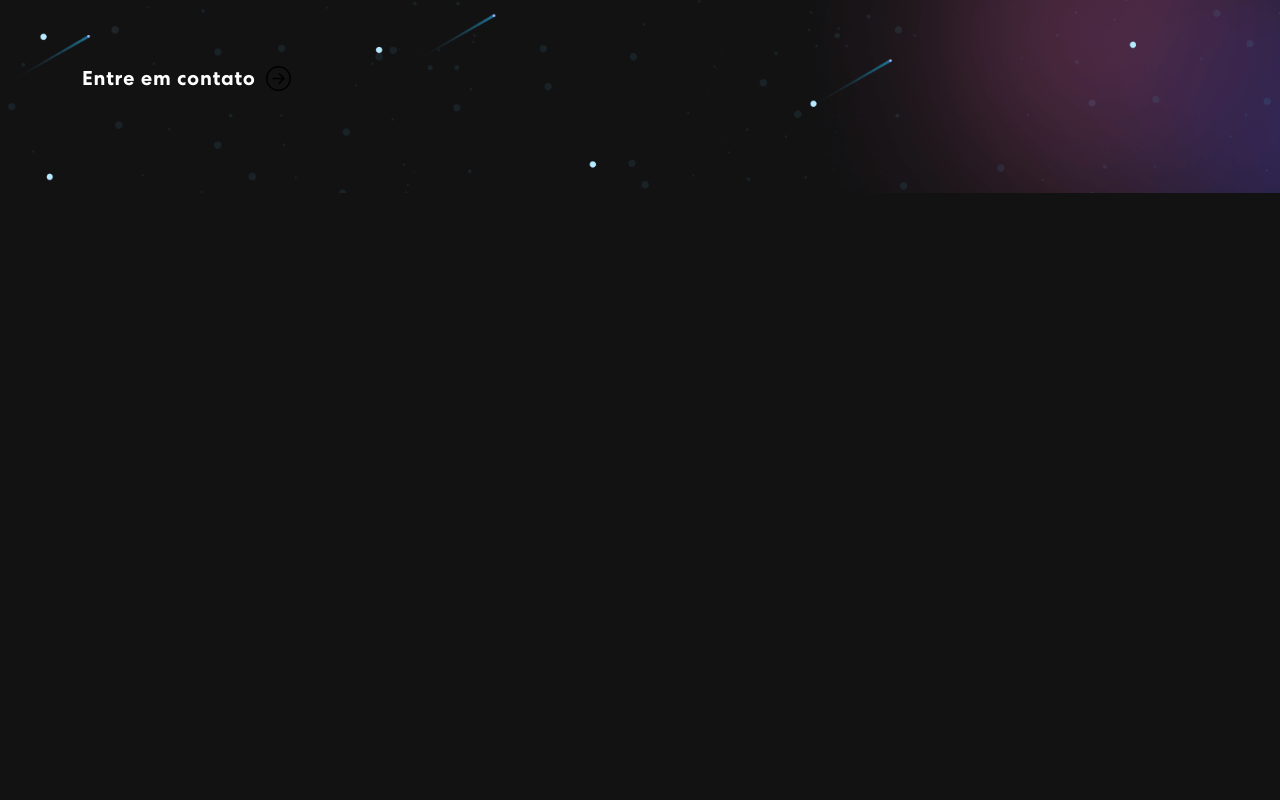
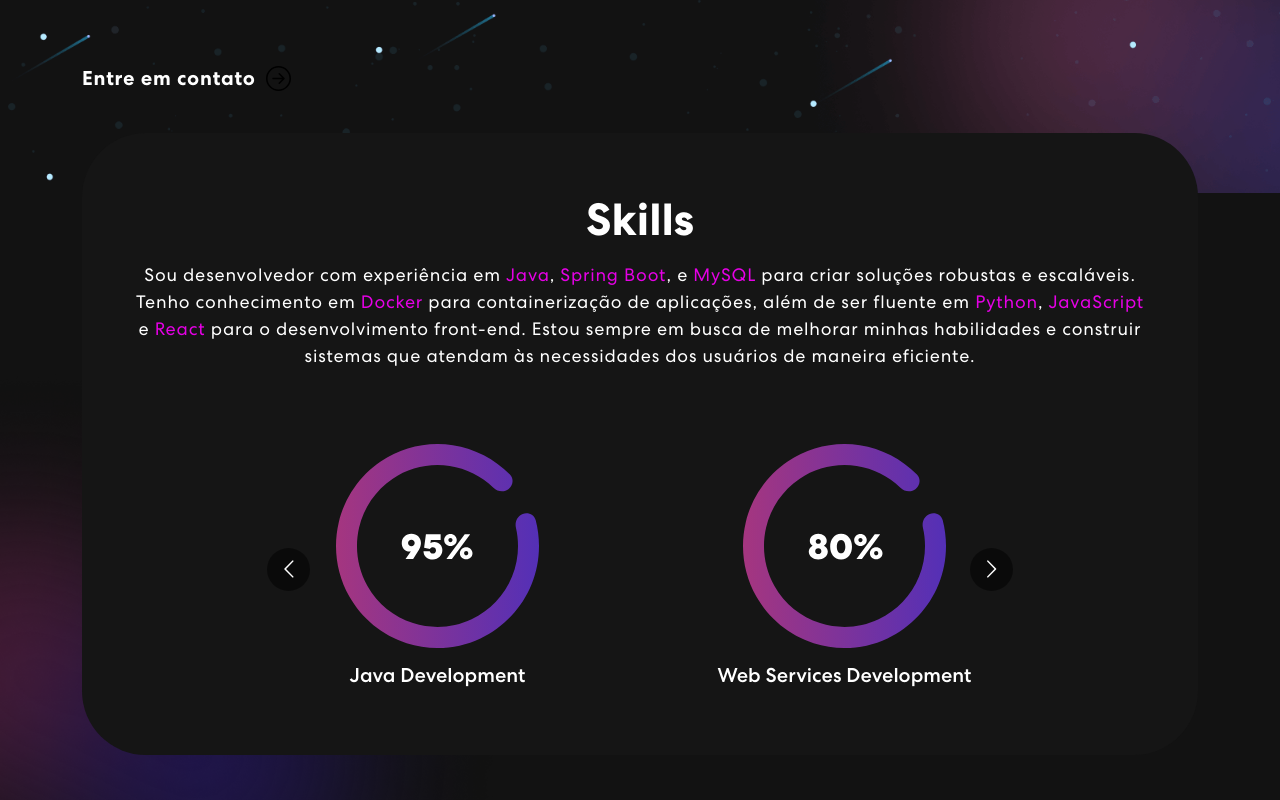
Before and after one commit to Nagiitoshi/personal-portfolio, a React (Create React App) app: page / in a window 1280 px wide. Shown: the part 660-1460 px from the top of the page. Before the commit the page ends 853 px from the top, so only its background shows below. Built offline with nearby package versions, Linux system fonts and the light colour scheme.

Commit message:
Skills Part

```diff
--- a/src/App.css
+++ b/src/App.css
@@ -427,3 +427,49 @@ nav.navbar .navbar-toggler[aria-expanded="true"] .navbar-toggler-icon {
 .txt-rotate>.wrap {
   border-right: 0.08em solid #666;
 }
+
+/************ Skills Css ************/
+.skill {
+  padding: 0 0 50px 0;
+  position: relative;
+}
+
+.skill-bx {
+  background: #151515;
+  border-radius: 64px;
+  text-align: center;
+  padding: 60px 50px;
+  margin-top: -60px;
+}
+
+.skill h2 {
+  font-size: 45px;
+  font-weight: 700;
+}
+
+.skill p {
+  color: #B8B8B8;
+  font-size: 18px;
+  letter-spacing: 0.8px;
+  line-height: 1.5em;
+  margin: 14px 0 75px 0;
+}
+
+.skill-slider {
+  width: 80%;
+  margin: 0 auto;
+  position: relative;
+}
+
+.skill-slider .item img {
+  width: 50%;
+  margin: 0 auto 15px auto;
+}
+
+.background-image-left {
+  top: 28%;
+  position: absolute;
+  bottom: 0;
+  width: 40%;
+  z-index: -4;
+}
--- a/src/App.js
+++ b/src/App.js
@@ -3,12 +3,14 @@ import './App.css';
 import { NavBar } from './components/NavBar';
 import 'bootstrap/dist/css/bootstrap.min.css';
 import { Banner } from './components/Banner';
+import { Skills } from './components/Skills';
 
 function App() {
   return (
     <div className="App">
       <NavBar />
-      <Banner/>
+      <Banner />
+      <Skills />
     </div>
   );
 }
--- /dev/null
+++ b/src/components/Skills.js
@@ -0,0 +1,77 @@
+import meter1 from "../assets/img/meter1.svg";
+import meter2 from "../assets/img/meter2.svg";
+import meter3 from "../assets/img/meter3.svg";
+import Carousel from 'react-multi-carousel';
+import 'react-multi-carousel/lib/styles.css';
+import arrow1 from "../assets/img/arrow1.svg";
+import arrow2 from "../assets/img/arrow2.svg";
+import colorSharp from "../assets/img/color-sharp.png"
+
+export const Skills = () => {
+    const responsive = {
+        superLargeDesktop: {
+            // the naming can be any, depends on you.
+            breakpoint: { max: 4000, min: 3000 },
+            items: 5
+        },
+        desktop: {
+            breakpoint: { max: 3000, min: 1024 },
+            items: 3
+        },
+        tablet: {
+            breakpoint: { max: 1024, min: 464 },
+            items: 2
+        },
+        mobile: {
+            breakpoint: { max: 464, min: 0 },
+            items: 1
+        }
+    };
+
+    return (
+        <section className="skill" id="skills">
+            <div className="container">
+                <div className="row">
+                    <div className="col-12">
+                        <div className="skill-bx wow zoomIn">
+                            <h2>Skills</h2>
+                            <p style={{color: "rgb(255, 255, 255)"}} >
+                                Sou desenvolvedor com experiência em
+                                <span style={{ color: 'rgb(230, 0, 230)' }}> Java</span>,
+                                <span style={{ color: 'rgb(230, 0, 230)' }}> Spring Boot</span>,
+                                e <span style={{ color: 'rgb(230, 0, 230)' }}> MySQL </span>
+                                para criar soluções robustas e escaláveis. Tenho conhecimento em
+                                <span style={{ color: 'rgb(230, 0, 230)' }}> Docker </span>
+                                para containerização de aplicações, além de ser fluente em
+                                <span style={{ color: 'rgb(230, 0, 230)' }}> Python</span>,
+                                <span style={{ color: 'rgb(230, 0, 230)' }}> JavaScript</span> e
+                                <span style={{ color: 'rgb(230, 0, 230)' }}> React </span>
+                                para o desenvolvimento front-end. Estou sempre em busca de melhorar minhas habilidades e construir sistemas que atendam às necessidades dos usuários de maneira eficiente.
+                            </p>
+
+                            <Carousel responsive={responsive} infinite={true} className="owl-carousel owl-theme skill-slider">
+                                <div className="item">
+                                    <img src={meter1} alt="Image" />
+                                    <h5>Java Development</h5>
+                                </div>
+                                <div className="item">
+                                    <img src={meter2} alt="Image" />
+                                    <h5>Web Services Development</h5>
+                                </div>
+                                <div className="item">
+                                    <img src={meter3} alt="Image" />
+                                    <h5>React Design</h5>
+                                </div>
+                                <div className="item">
+                                    <img src={meter1} alt="Image" />
+                                    <h5>Back-End Development</h5>
+                                </div>
+                            </Carousel>
+                        </div>
+                    </div>
+                </div>
+            </div>
+            <img className="background-image-left" src={colorSharp} alt="Image" />
+        </section>
+    )
+}
```
